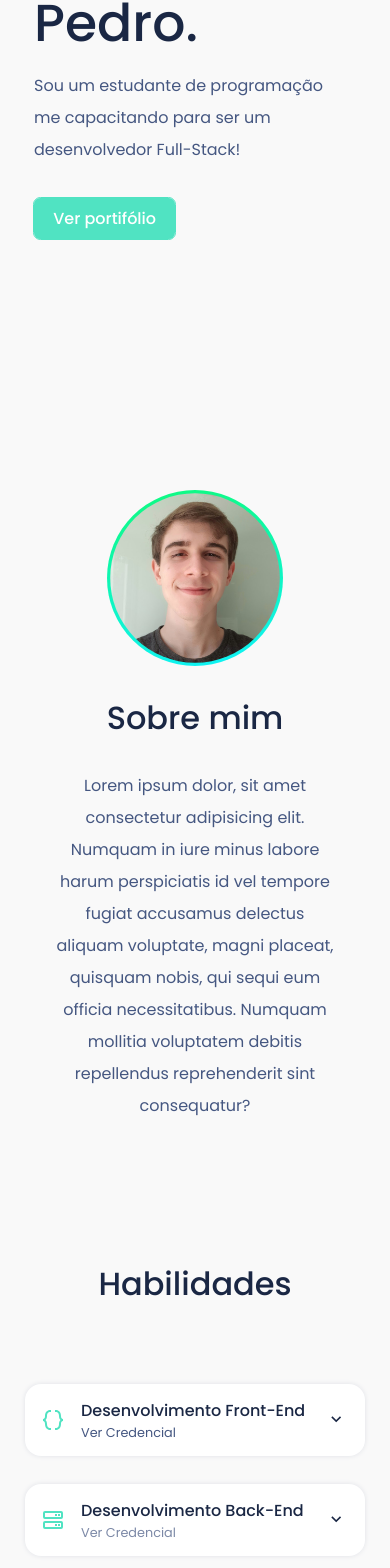
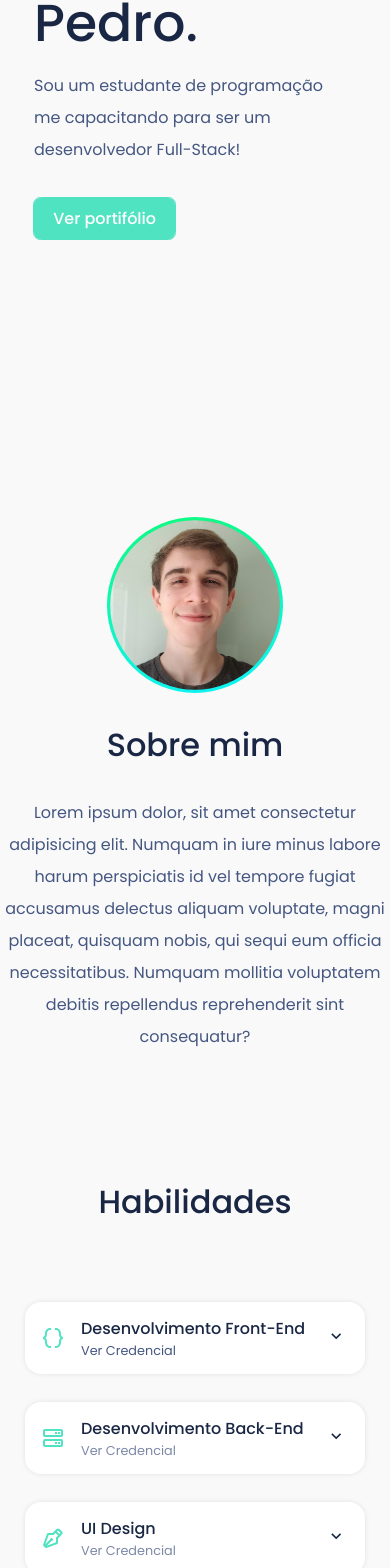
Before and after one commit to pedrotrasfereti/portfolio, a React (Vite) app: page / in a window 390 px wide. Shown: the part 410-1978 px from the top of the page. Built offline with nearby package versions, Linux system fonts and the light colour scheme; no server answers.

Commit message:
add section padding

```diff
--- a/src/styles/_about.scss
+++ b/src/styles/_about.scss
@@ -5,7 +5,7 @@
     .Image {
       height: 12rem !important;
       width: 12rem !important;
-      margin-right: 0 !important;
+      margin: $section-padding 0 0 !important;
     }
 
     .Heading {
@@ -47,8 +47,8 @@
     flex-flow: row wrap;
     justify-content: center;
     min-height: $section-height;
+    padding: $section-padding;
     width: $default-width;
-    padding: 3.5rem;
   }
 
   .Image {
--- a/src/styles/_contact.scss
+++ b/src/styles/_contact.scss
@@ -2,8 +2,6 @@
 
 @media only screen and (max-width: 1000px) {
   .Contact {
-    padding: 0 0 10rem !important;
-
     .Heading {
       font: $x-small-heading-font !important;
     }
@@ -48,7 +46,7 @@
     @include smooth();
     background-color: t($body);
     min-height: $section-height;
-    padding: 2.6rem 2.6rem 10rem 2.6rem;
+    padding: $contact-padding;
     width: $default-width;
   }
 
@@ -56,7 +54,7 @@
     @include themify() {
       color: t($text);
       font: $medium-heading-font;
-      padding: 2.6rem 0;
+      padding: $section-padding;
       text-align: center;
     }
   }
--- a/src/styles/_footer.scss
+++ b/src/styles/_footer.scss
@@ -42,7 +42,7 @@
     flex-flow: column nowrap;
     justify-content: space-between;
     min-height: $footer-height;
-    padding: 2.75rem;
+    padding: 2.6rem;
     width: $default-width;
   }
 
--- a/src/styles/_portfolio.scss
+++ b/src/styles/_portfolio.scss
@@ -53,6 +53,7 @@
     @include smooth();
     background-color: t($body);
     min-height: $section-height;
+    padding: 2.6rem 0;
     width: $default-width;
   }
 
--- a/src/styles/_services.scss
+++ b/src/styles/_services.scss
@@ -36,7 +36,7 @@
     @include smooth();
     background-color: t($body);
     min-height: $section-height;
-    padding: 2.6rem;
+    padding: $section-padding;
     width: $default-width;
   }
 
@@ -44,7 +44,7 @@
     @include themify() {
       color: t($text);
       font: $medium-heading-font;
-      padding: 2.6rem 0;
+      padding: $section-padding;
       text-align: center;
     }
   }
--- a/src/styles/_skills.scss
+++ b/src/styles/_skills.scss
@@ -68,6 +68,7 @@
     @include smooth();
     background-color: t($body);
     min-height: calc($section-height + .75rem);
+    padding: $section-padding;
     width: $default-width;
   }
 
@@ -75,7 +76,7 @@
     @include themify() {
       color: t($text);
       font: $medium-heading-font;
-      padding: 5.15rem 0 2.6rem;
+      padding: $section-padding;
       text-align: center;
     }
   }
--- a/src/styles/_variables.scss
+++ b/src/styles/_variables.scss
@@ -92,6 +92,12 @@ $theme-gap: 0 1.125rem 0 2rem;
 // Home
 $home-padding: 1rem 3.5rem;
 
+// Section
+$section-padding: 2.6rem 0;
+
+// Contact
+$contact-padding: 2.6rem 0 10rem;
+
 // Button
 $btn-padding: .5rem 1.2rem;
 $btn-radius: .4rem;
```
